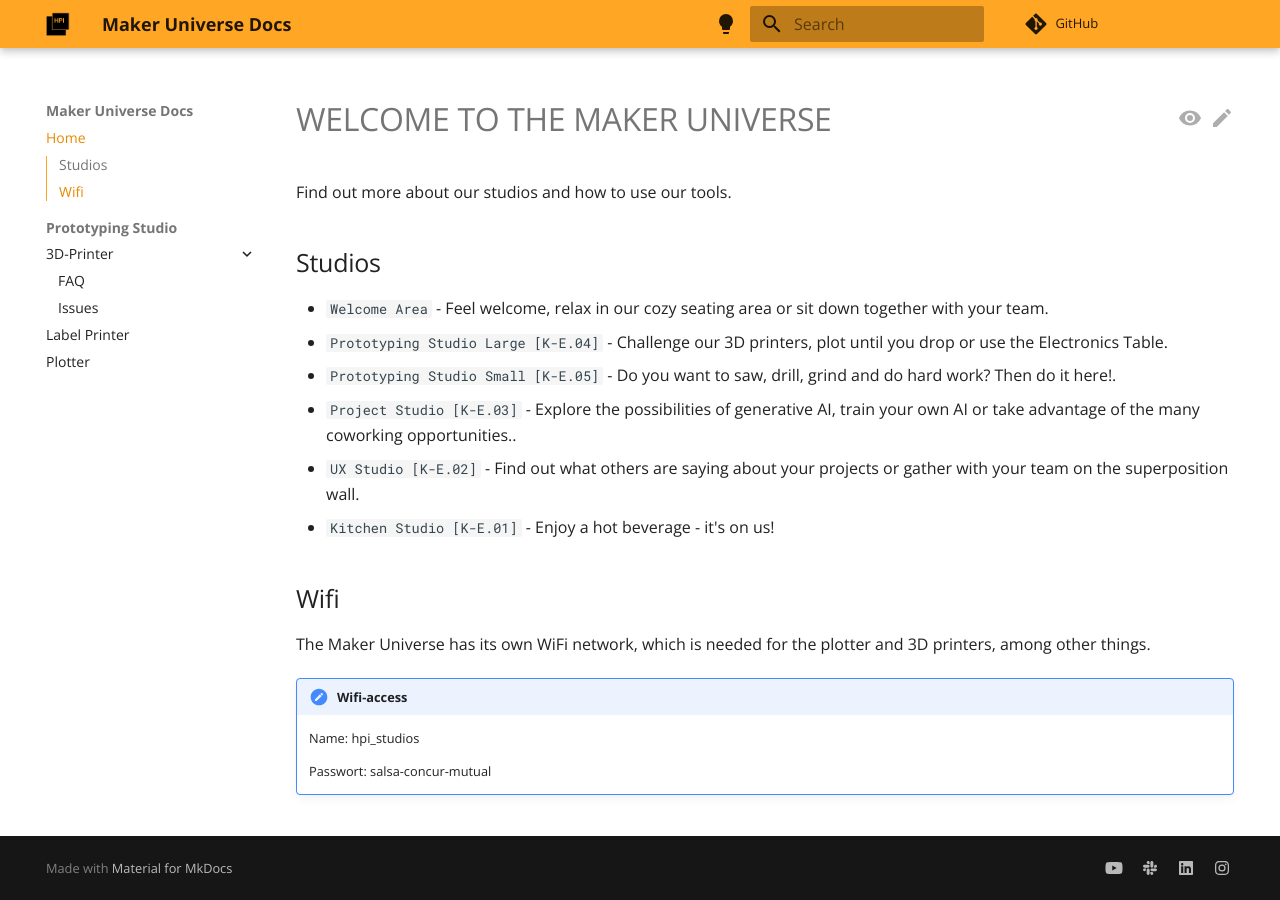
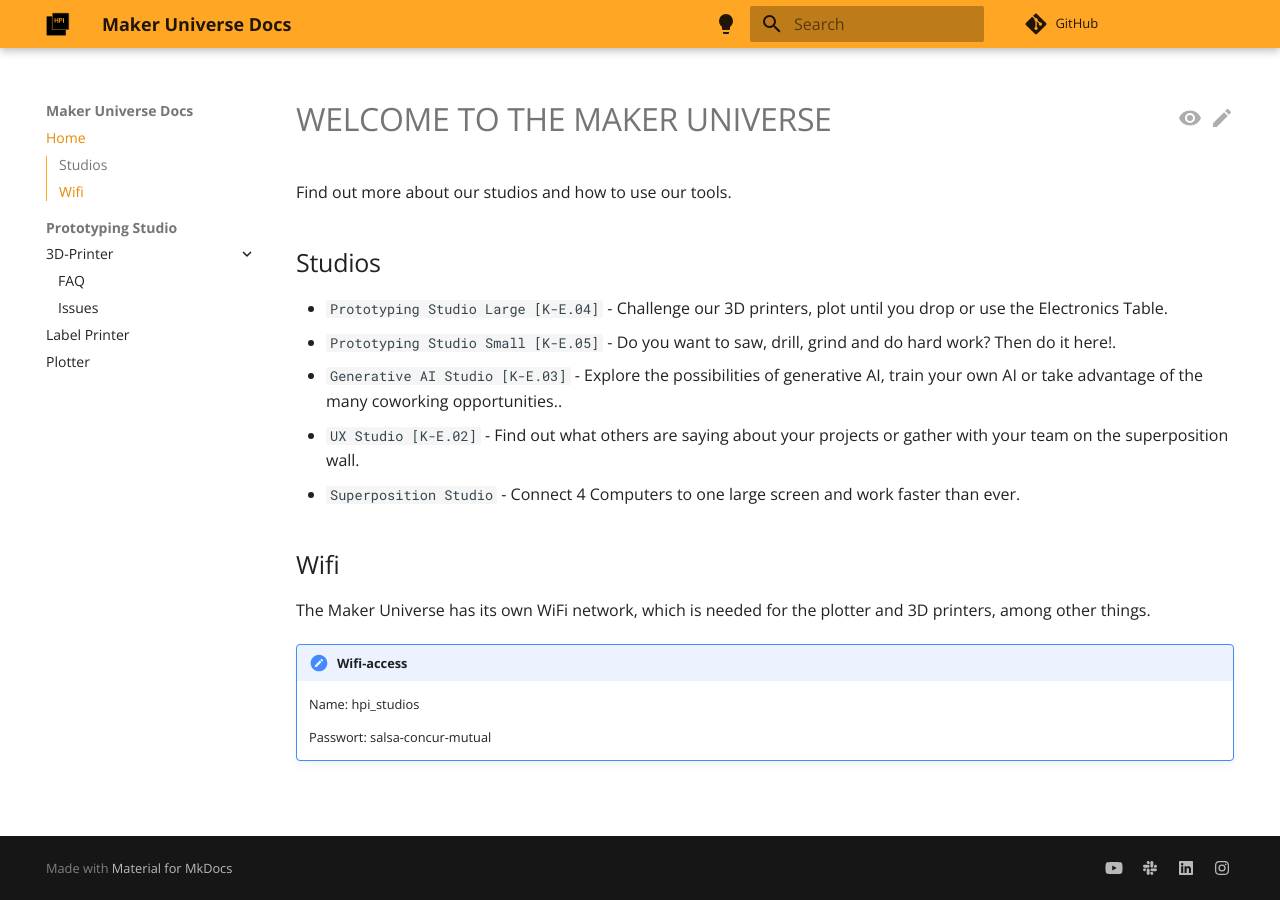
Before and after one commit to makeruniverse/docs, an MkDocs documentation site: the page built from docs/index.md, in a window 1280 px wide. Built offline with MkDocs 1.6.1 and Material for MkDocs 9.7.7, drawn with Linux system fonts in a browser that asks for light colours; comment, search, counter and statistics services are not loaded.

Commit message:
Removed Kitchen Studio

```diff
--- a/docs/index.md
+++ b/docs/index.md
@@ -9,12 +9,11 @@ Find out more about our studios and how to use our tools.
 
 ## Studios
 
-* `Welcome Area` - Feel welcome, relax in our cozy seating area or sit down together with your team.
 * `Prototyping Studio Large [K-E.04]` - Challenge our 3D printers, plot until you drop or use the Electronics Table.
 * `Prototyping Studio Small [K-E.05]` - Do you want to saw, drill, grind and do hard work? Then do it here!.
-* `Project Studio [K-E.03]` - Explore the possibilities of generative AI, train your own AI or take advantage of the many coworking opportunities..
+* `Generative AI Studio [K-E.03]` - Explore the possibilities of generative AI, train your own AI or take advantage of the many coworking opportunities..
 * `UX Studio [K-E.02]` - Find out what others are saying about your projects or gather with your team on the superposition wall.
-* `Kitchen Studio [K-E.01]` - Enjoy a hot beverage - it's on us!
+* `Superposition Studio` - Connect 4 Computers to one large screen and work faster than ever.
 
 ## Wifi
 
```
